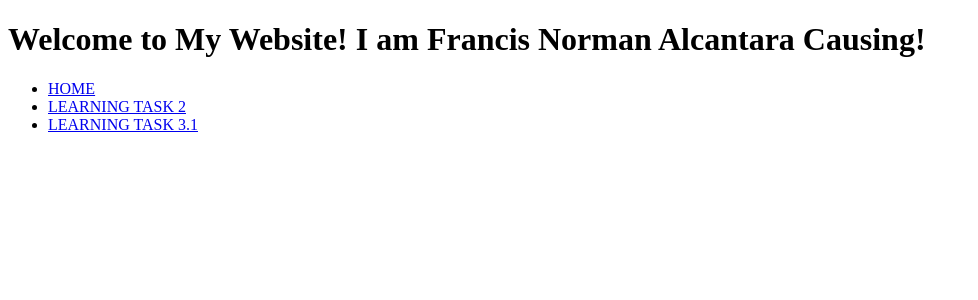
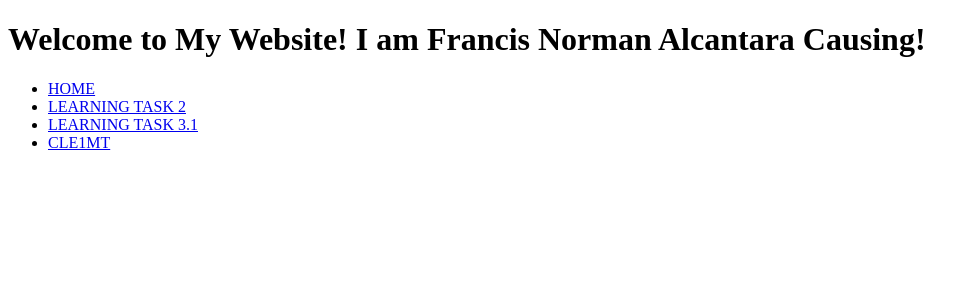
Before and after one commit to FNormC/learningtasks, a PHP site: page / in a window 1280 px wide. Shown: the top 300 px of the page, without its empty margins (0-978 px from the left). Run offline with PHP 8.4, Linux system fonts and the light colour scheme.

Commit message:
Update index.php

```diff
--- a/index.php
+++ b/index.php
@@ -9,6 +9,7 @@
     <li><a href="index.php">HOME<a/></li>
     <li><a href="/LT2/Homepage.html">LEARNING TASK 2<a/></li>
     <li><a href="/LT3/movies.html">LEARNING TASK 3.1</a></li>
+    <li><a href="/CLE1MT/index.html">CLE1MT</a></li>
   </ul>
   </body>
   </html>
```
